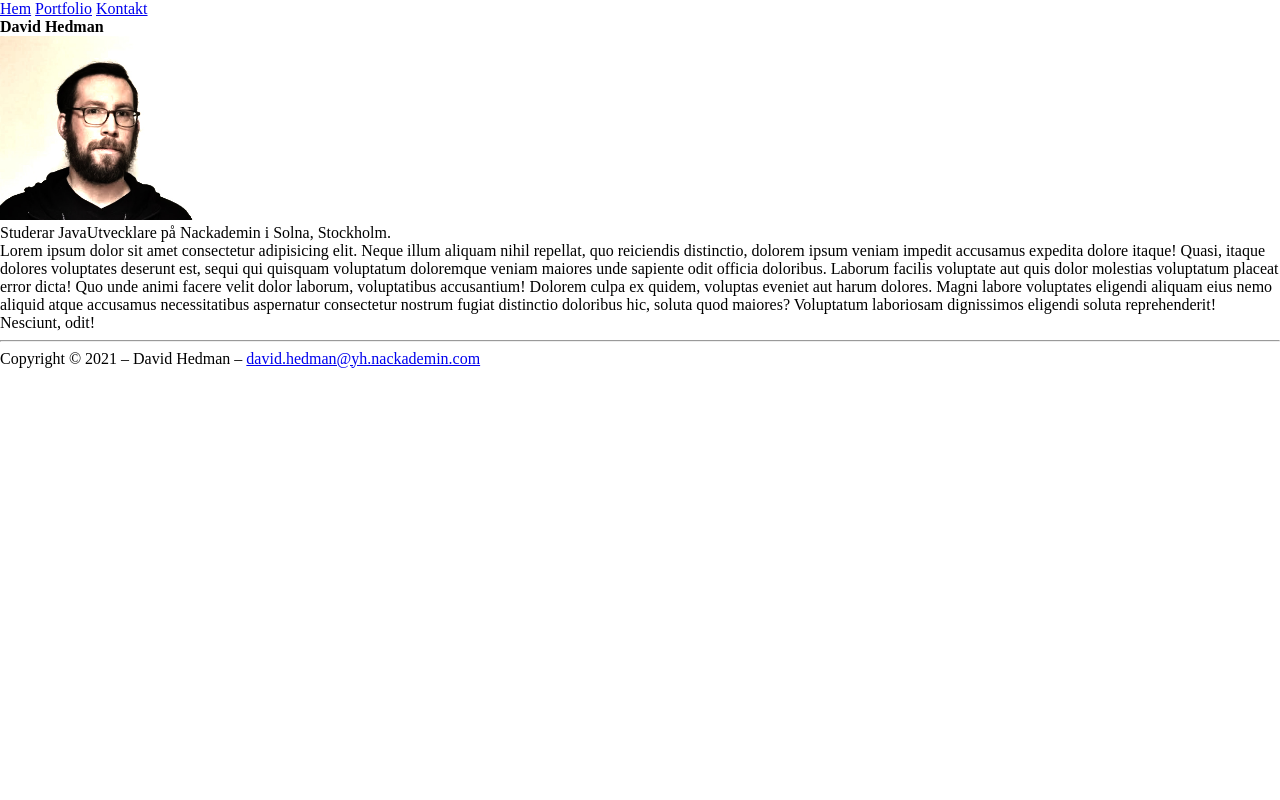
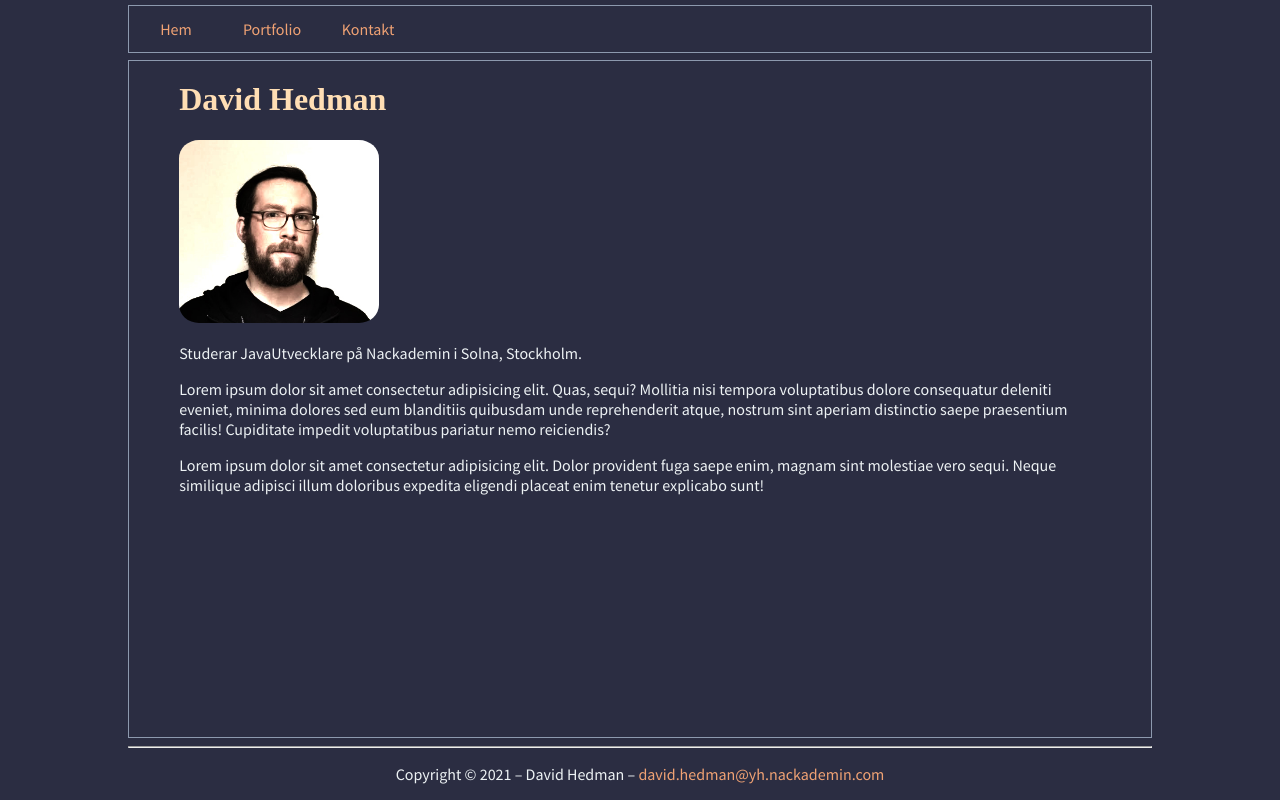
Before and after one commit to kdhedman/java20-klient-upg1, a plain HTML site: page index.html in a window 1280 px wide. Drawn offline with Linux system fonts and the light colour scheme; a web font is replaced by a local one.

Commit message:
more editing done

```diff
--- a/index.html
+++ b/index.html
@@ -17,38 +17,36 @@ Spara bilden i en undermapp som heter images
   </head>
   <body>
     <nav>
-      <a href="index.html">Hem</a>
-
-      <a href="portfolio.html">Portfolio</a>
-
-      <a href="contact.html">Kontakt</a>
+      <ul>
+        <li><a href="index.html">Hem</a></li>
+        <li><a href="portfolio.html">Portfolio</a></li>
+        <li><a href="contact.html">Kontakt</a></li>
+      </ul>
     </nav>
     <main>
-      <div class="title">
-        <h1>David Hedman</h1>
-      </div>
+      <h1>David Hedman</h1>
       <div class="photo">
         <img
-          style="width: 200px"
-          src="img/photo.jpg"
-          alt="Photo of David Hedman"
+          style="width: 200px; border-radius: 10%"
+          src="images/photo.jpg"
+          title="David Hedman"
+          alt="David Hedman"
         />
       </div>
       <div class="info">
         <p>Studerar JavaUtvecklare på Nackademin i Solna, Stockholm.</p>
         <p>
-          Lorem ipsum dolor sit amet consectetur adipisicing elit. Neque illum
-          aliquam nihil repellat, quo reiciendis distinctio, dolorem ipsum
-          veniam impedit accusamus expedita dolore itaque! Quasi, itaque dolores
-          voluptates deserunt est, sequi qui quisquam voluptatum doloremque
-          veniam maiores unde sapiente odit officia doloribus. Laborum facilis
-          voluptate aut quis dolor molestias voluptatum placeat error dicta! Quo
-          unde animi facere velit dolor laborum, voluptatibus accusantium!
-          Dolorem culpa ex quidem, voluptas eveniet aut harum dolores. Magni
-          labore voluptates eligendi aliquam eius nemo aliquid atque accusamus
-          necessitatibus aspernatur consectetur nostrum fugiat distinctio
-          doloribus hic, soluta quod maiores? Voluptatum laboriosam dignissimos
-          eligendi soluta reprehenderit! Nesciunt, odit!
+          Lorem ipsum dolor sit amet consectetur adipisicing elit. Quas, sequi?
+          Mollitia nisi tempora voluptatibus dolore consequatur deleniti
+          eveniet, minima dolores sed eum blanditiis quibusdam unde
+          reprehenderit atque, nostrum sint aperiam distinctio saepe praesentium
+          facilis! Cupiditate impedit voluptatibus pariatur nemo reiciendis?
+        </p>
+        <p>
+          Lorem ipsum dolor sit amet consectetur adipisicing elit. Dolor
+          provident fuga saepe enim, magnam sint molestiae vero sequi. Neque
+          similique adipisci illum doloribus expedita eligendi placeat enim
+          tenetur explicabo sunt!
         </p>
       </div>
     </main>
--- a/style.css
+++ b/style.css
@@ -1,20 +1,81 @@
-@import url("./normalize.css");
 @import url("https://fonts.googleapis.com/css2?family=Source+Sans+Pro&family=Source+Serif+Pro&display=swap");
-/**
-2b2d42 mörkgrå
-8d99ae grå
-edf2f4 ljusgrå
-ef233c klarröd
-d90429 mörkröd
-**/
 
 :root {
   --main-bg-color: #2b2d42;
   --main-bg-color2: #8d99ae;
   --main-text-color: #edf2f4;
-  --main-accent-color: #d90429;
-  --main-accent-color2: #ef233c;
+  --main-link-color: #f0a274;
+  --main-accent-color: #d96404;
+  --main-accent-color2: #ef6e23;
 }
 html {
   scroll-behavior: smooth;
+  font-family: "Source Sans Pro", sans-serif;
 }
+
+body {
+  background-color: var(--main-bg-color);
+  color: var(--main-text-color);
+  position: absolute;
+  top: 5px;
+  bottom: 0px;
+  margin: 0% 10%;
+  width: 80%;
+}
+
+h1 {
+  font-family: "Source Serif Pro", serif;
+  font-size: 200%;
+  color: #ffdeb4;
+}
+
+a {
+  color: var(--main-link-color);
+  text-decoration: none;
+}
+
+a:hover {
+  color: var(--main-accent-color2);
+}
+
+nav ul {
+  list-style-type: none;
+  margin: 0;
+  padding: 0;
+  overflow: hidden;
+  box-shadow: inset 0px 0px 0px 1px var(--main-bg-color2);
+}
+
+nav li {
+  float: left;
+  width: 6em;
+}
+
+nav li a {
+  display: block;
+  text-align: center;
+  padding: 14px 16px;
+  text-decoration: none;
+}
+
+nav li a:hover {
+  box-shadow: inset 0px 0px 3px 1px var(--main-bg-color2);
+}
+
+main {
+  padding-right: 5%;
+  padding-left: 5%;
+  width: 90%;
+  position: absolute;
+  top: 55px;
+  bottom: 62px;
+  box-shadow: inset 0px 0px 0px 1px var(--main-bg-color2);
+}
+
+footer {
+  background-color: var(--main-bg-color);
+  position: absolute;
+  width: 100%;
+  bottom: 0px;
+  text-align: center;
+}
```
Also changed, not shown: contact.html (+15 -4 lines), portfolio.html (+56 -4 lines), images/blackjack.gif (added), images/github.svg (added), images/photo.jpg (renamed from img/photo.jpg), 1 other file.
